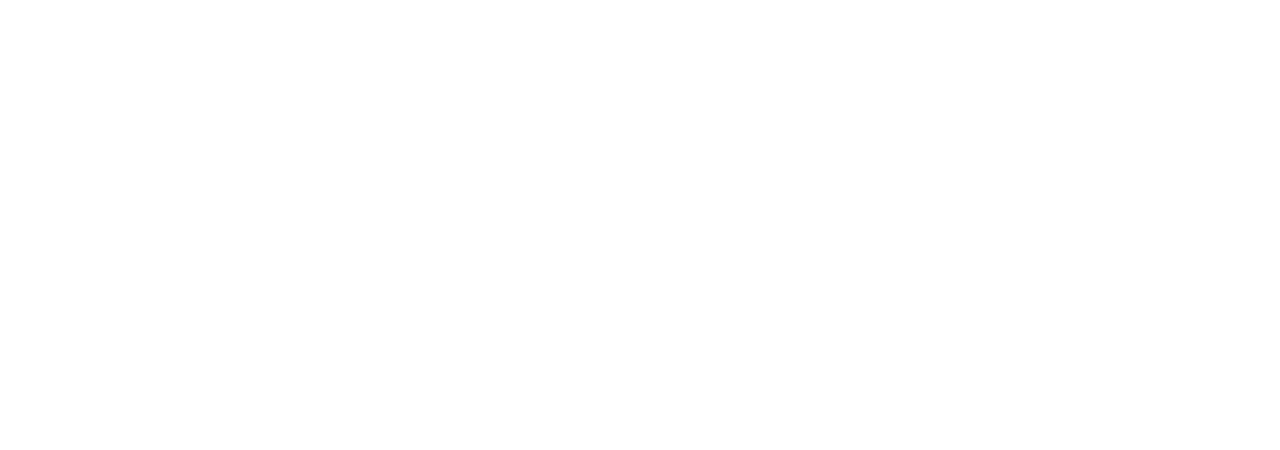
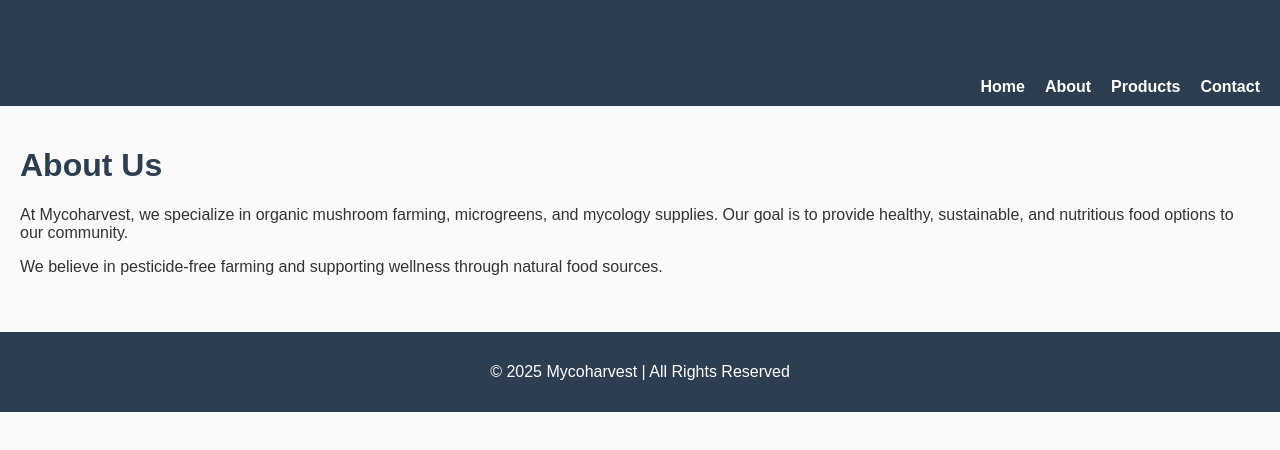
Before and after one commit to Bel-94/s3-static-website-mycoharvest, a plain HTML site: page about.html in a window 1280 px wide. Drawn offline with Linux system fonts and the light colour scheme.

Commit message:
add content for the about file

```diff
--- a/about.html
+++ b/about.html
@@ -4,8 +4,31 @@
     <meta charset="UTF-8">
     <meta name="viewport" content="width=device-width, initial-scale=1.0">
     <title>About - Mycoharvest</title>
+     <link rel="stylesheet" href="styles.css">
 </head>
 <body>
+    <header>
+        <h2>Mycoharvest</h2>
+        <nav>
+            <ul>
+                <li><a href="index.html">Home</a></li>
+                <li><a href="about.html">About</a></li>
+                <li><a href="products.html">Products</a></li>
+                <li><a href="contact.html">Contact</a></li>
+            </ul>
+        </nav>
+    </header>
+
+    <main>
+        <h1>About Us</h1>
+        <p>At Mycoharvest, we specialize in organic mushroom farming, microgreens, and mycology supplies.
+           Our goal is to provide healthy, sustainable, and nutritious food options to our community.</p>
+        <p>We believe in pesticide-free farming and supporting wellness through natural food sources.</p>
+    </main>
+
+    <footer>
+        <p>&copy; 2025 Mycoharvest | All Rights Reserved</p>
+    </footer>
 
 </body>
 </html>
```
